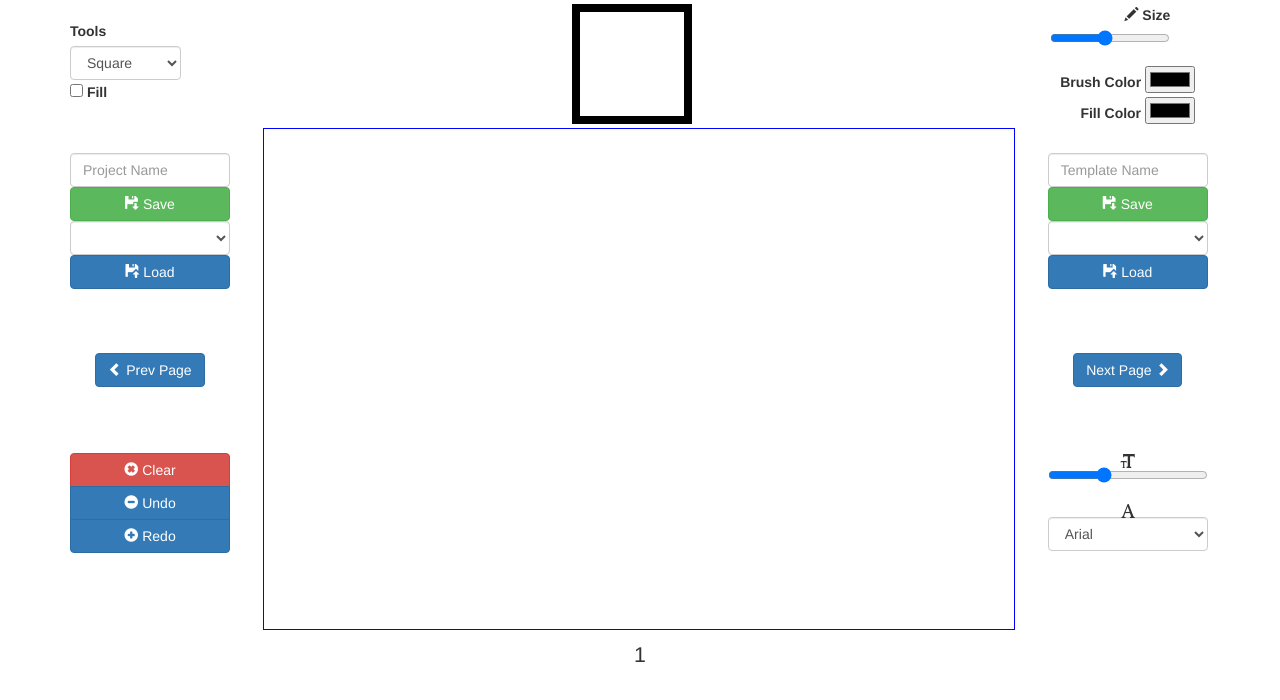
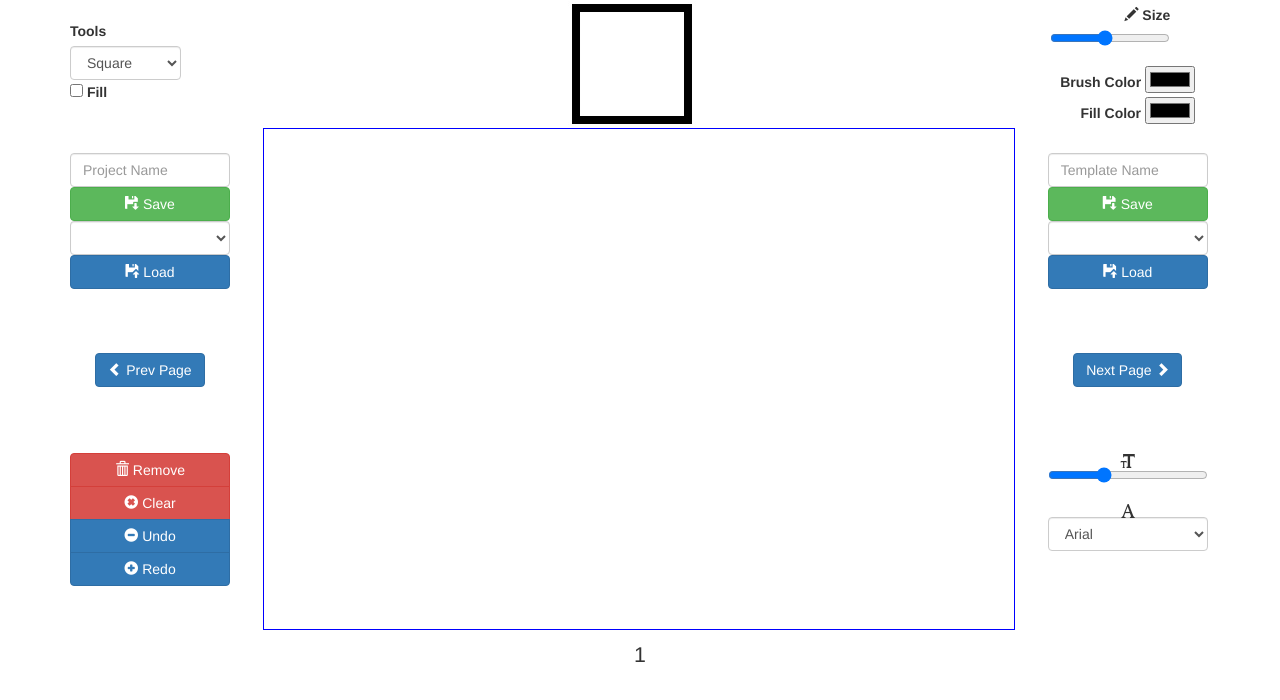
Before and after one commit to IronPeak/VefCanvas, a website: page index.html in a window 1280 px wide. Drawn offline with nearby package versions, Linux system fonts and the light colour scheme.

Commit message:
Added remove button

```diff
--- a/index.html
+++ b/index.html
@@ -72,7 +72,9 @@
                     <button type="button" class="btn btn-primary btn-arrow-left" name="prevbutton" id="prevbutton" value="Prev Page"> <span class="glyphicon glyphicon-chevron-left"></span> Prev Page</button>
                 </div>
                 <div class=pgbodyleftbottom>
+
                 	<div  class="btn-group-vertical">
+                		<button type="button" class="btn btn-danger btn-block" id="deletebutton" value="delete"><span class="glyphicon glyphicon-trash"></span> Remove</button>
                    		<button type="button" class="btn btn-danger btn-block" id="clearbutton" value="clear"><span class="glyphicon glyphicon-remove-sign"></span> Clear</button>
                    	 	<button type="button" class="btn btn-primary btn-block" id="undobutton" value="undo"><span class="glyphicon glyphicon-minus-sign"></span> Undo</button>
                     	<button type="button" class="btn btn-primary btn-block" id="redobutton" value="redo"><span class="glyphicon glyphicon-plus-sign"></span> Redo</button>
```
Also changed, not shown: 1 other file.
